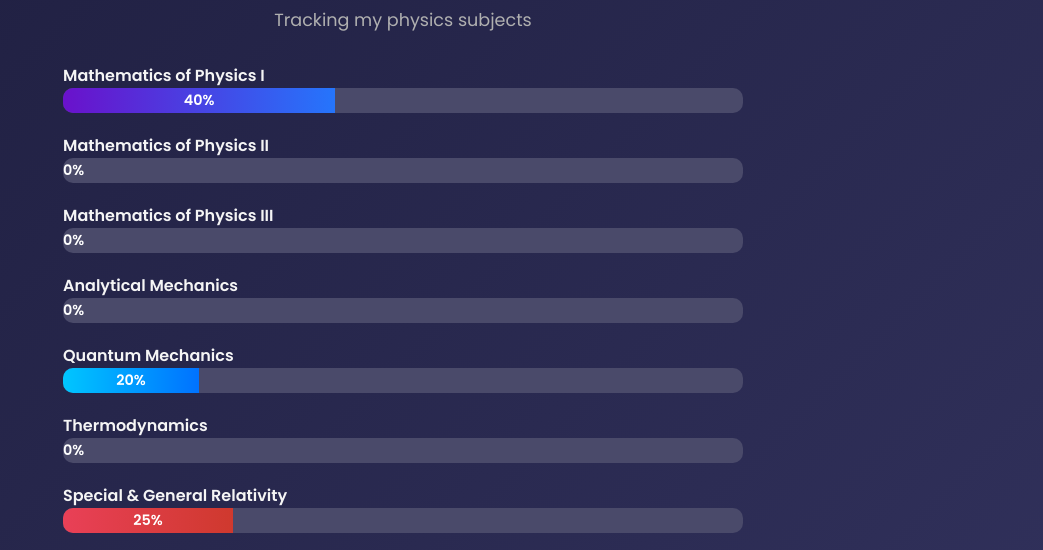
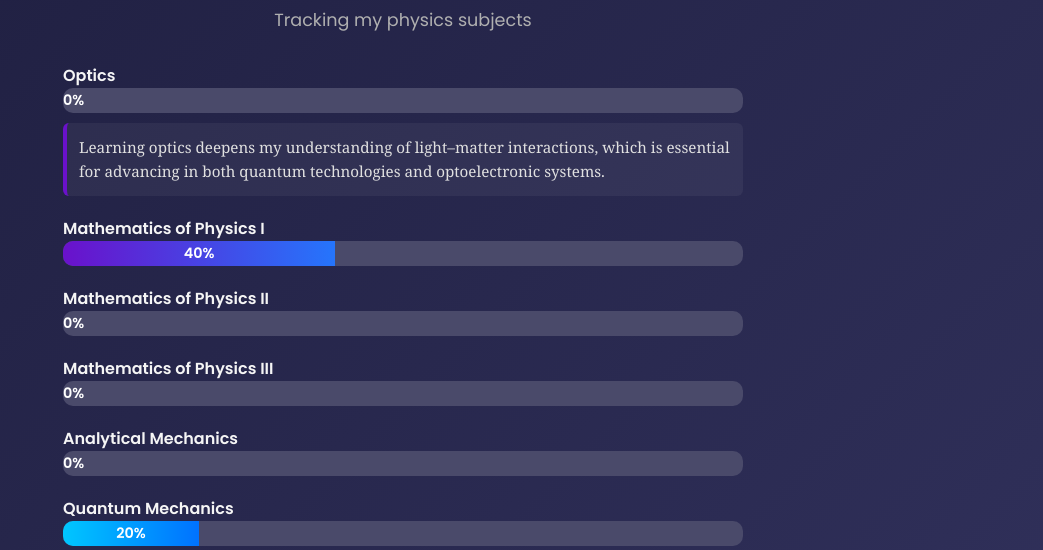
Before and after one commit to parhamfiroozi/parhampboc, a plain HTML site: page physics.html in a window 1280 px wide. Shown: the part 373-923 px from the top of the page, without its empty margins (237-1280 px from the left). Drawn offline with Linux system fonts and the light colour scheme.

Commit message:
physics.html

```diff
--- a/physics.html
+++ b/physics.html
@@ -134,67 +134,82 @@
     <p class="subtitle">Tracking my physics subjects</p>
   </div>
  <div class="skills-container">
+
+  <div class="skill">
+    <span class="skill-title">Optics</span>
+    <div class="progress-bar">
+      <div class="progress-fill optics" style="width: 0%;">0%</div>
+    </div>
+    <div class="comment-box">
+      Learning optics deepens my understanding of light–matter interactions, which is essential for advancing in both quantum technologies and optoelectronic systems.
+    </div>
+  </div>
+
   <div class="skill">
     <span class="skill-title">Mathematics of Physics I</span>
     <div class="progress-bar">
       <div class="progress-fill mathphys" style="width: 40%;">40%</div>
     </div>
   </div>
+
   <div class="skill">
     <span class="skill-title">Mathematics of Physics II</span>
     <div class="progress-bar">
       <div class="progress-fill mathphys" style="width: 0%;">0%</div>
     </div>
   </div>
+
   <div class="skill">
     <span class="skill-title">Mathematics of Physics III</span>
     <div class="progress-bar">
       <div class="progress-fill mathphys" style="width: 0%;">0%</div>
     </div>
   </div>
+
   <div class="skill">
     <span class="skill-title">Analytical Mechanics</span>
     <div class="progress-bar">
       <div class="progress-fill analytical" style="width: 0%;">0%</div>
     </div>
   </div>
+
   <div class="skill">
     <span class="skill-title">Quantum Mechanics</span>
     <div class="progress-bar">
       <div class="progress-fill quantum" style="width: 20%;">20%</div>
     </div>
   </div>
+
   <div class="skill">
     <span class="skill-title">Thermodynamics</span>
     <div class="progress-bar">
       <div class="progress-fill thermo" style="width: 0%;">0%</div>
     </div>
   </div>
+
   <div class="skill">
     <span class="skill-title">Special &amp; General Relativity</span>
     <div class="progress-bar">
       <div class="progress-fill relativistic" style="width: 25%;">25%</div>
     </div>
   </div>
-    <div class="skill">
-      <span class="skill-title">Optics</span>
-      <div class="progress-bar">
-        <div class="progress-fill optics" style="width: 0%;">0%</div>
-      </div>
-    </div>
+
   <div class="skill">
     <span class="skill-title">Solid-State Physics</span>
     <div class="progress-bar">
       <div class="progress-fill solid" style="width: 0%;">0%</div>
     </div>
   </div>
+
   <div class="skill">
     <span class="skill-title">Astrophysics</span>
     <div class="progress-bar">
       <div class="progress-fill solid" style="width: 0%;">0%</div>
     </div>
   </div>
+
 </div>
+
   <footer>
     &copy; 2025 Parham
   </footer>
```
Lines whose indentation alone changed are shown as unchanged.
